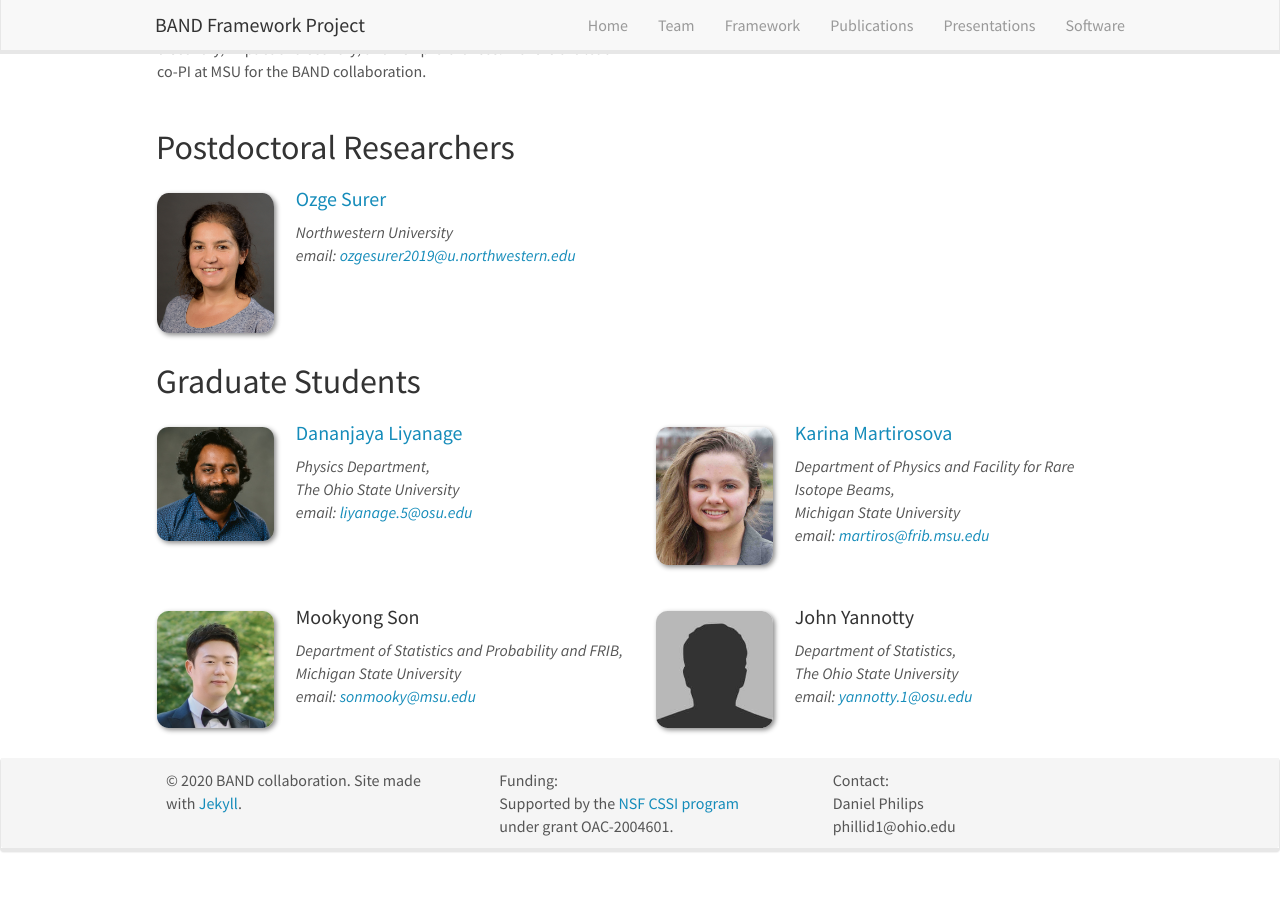
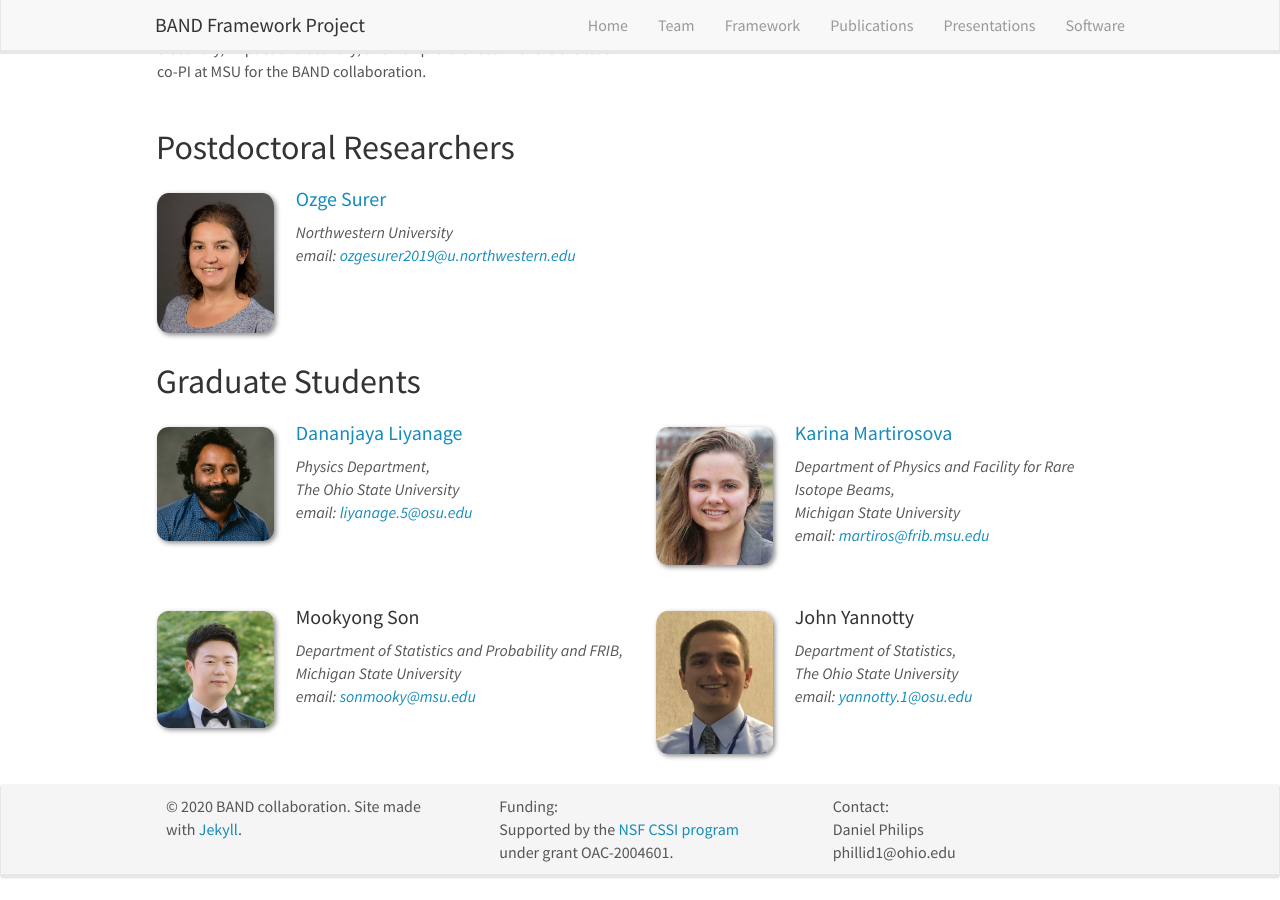
Before and after one commit to bandframework/bandframework.github.io, a Jekyll site: the page built from _pages/team.md, in a window 1280 px wide and 900 px high, scrolled down 2983 px. Built offline with Jekyll 4.4.1, drawn with Linux system fonts in a browser that asks for light colours; nearby versions of some CDN libraries; before the commit the page ends 3857 px from its top, so only the background shows below that.

Commit message:
added photo for John Yannotty

```diff
--- a/_data/students.yml
+++ b/_data/students.yml
@@ -30,7 +30,7 @@
   education1:
 
 - name: John Yannotty
-  photo: bio-photo.jpg
+  photo: Yannotty_John_headshot.jpg
   info: Department of Statistics, <br> The Ohio State University
   email: yannotty.1@osu.edu
   number_educ: 0
```
Also changed, not shown: images/teampic/Yannotty_John_headshot.jpg (added).
